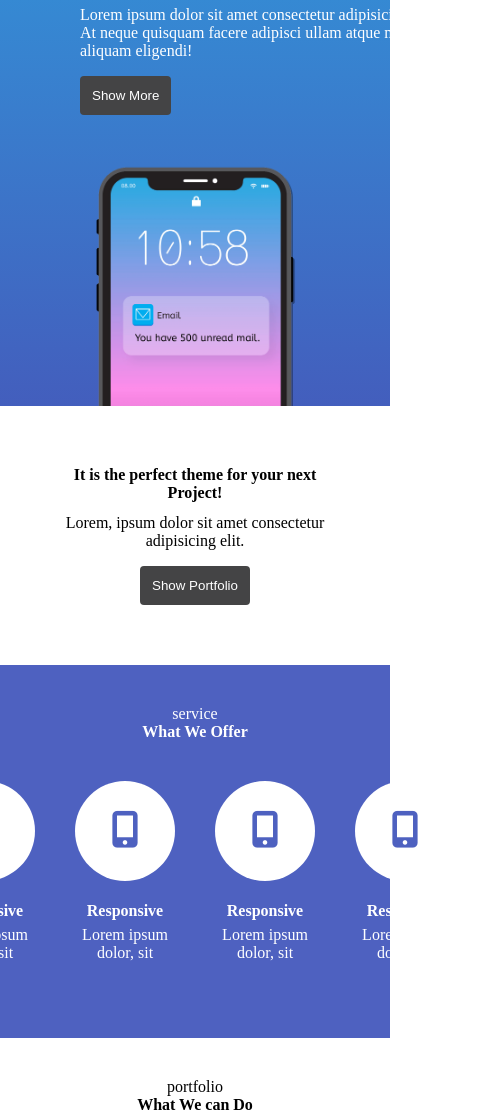
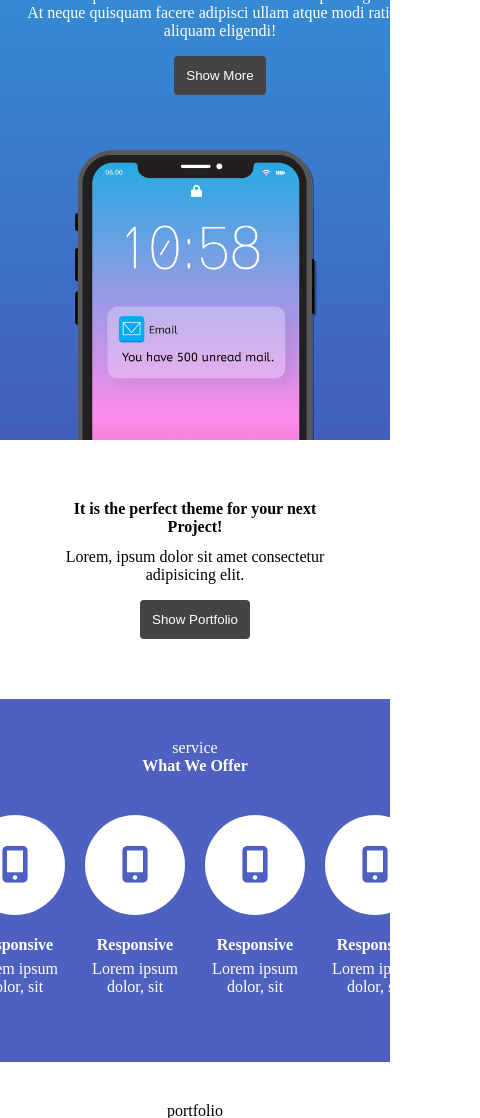
Before and after one commit to SANDBURG-inc/web-publishing-1, a plain HTML site: page index.html in a window 390 px wide. Shown: the part 132-1250 px from the top of the page, 480 px wide, since content can reach past the window. Drawn offline with Linux system fonts and the light colour scheme.

Commit message:
💄 반응형 및 버튼 호버 스타일 추가

```diff
--- a/css/main.css
+++ b/css/main.css
@@ -14,9 +14,13 @@ button {
     padding: 12px;
 }
 
+button:hover {
+    background-color: #333333;
+}
+
 .hero-wrap {
     width: 100%;
-    background: linear-gradient(#3197DA, #435EBD);
+    background: linear-gradient(#3197da, #435ebd);
     padding: 80px 80px 0px 80px;
 }
 
@@ -44,7 +48,7 @@ button {
 }
 
 .service-wrap {
-    background-color: #4E61C0;
+    background-color: #4e61c0;
     width: 100%;
     padding: 40px;
     color: white;
@@ -73,7 +77,7 @@ button {
 }
 
 .sElement-icon {
-    color: #4E61C0;
+    color: #4e61c0;
     font-size: 3.5cap;
 }
 
@@ -89,15 +93,20 @@ button {
 }
 
 .portfolio {
-    background-image: linear-gradient( rgba(0,0,0,0.4), rgba(0,0,0,0.4) ), url(../img/portfolio-1-1.jpg);
-    background-size : cover;
-    background-repeat : no-repeat;
-    background-position : center;
+    background-image: linear-gradient(rgba(0, 0, 0, 0.4), rgba(0, 0, 0, 0.4)), url(../img/portfolio-1-1.jpg);
+    background-size: cover;
+    background-repeat: no-repeat;
+    background-position: center;
     text-align: left;
     padding: 40px;
     height: 280px;
     width: 460px;
     color: white;
+    transition: transform 0.3s ease-in-out;
+}
+
+.portfolio:hover {
+    transform: scale(0.9);
 }
 
 .footer-wrap {
@@ -110,7 +119,7 @@ button {
 .icon-wrap {
     width: 80px;
     height: 80px;
-    background-color: #4E61C0;
+    background-color: #4e61c0;
     margin: 20px;
     border-radius: 1000px;
     display: flex;
@@ -122,15 +131,30 @@ button {
     font-size: 3cap;
 }
 
-@media screen and (max-width : 768px) {
+@media screen and (max-width: 768px) {
+    .hero-wrap {
+        padding: 60px 20px 0px 20px;
+    }
+
     .hero-content {
-        display: flex;
         flex-direction: column;
+        justify-content: center;
+        text-align: center;
+    }
+
+    .hero-body {
         margin: auto;
-        justify-content: center;
     }
+
     .hero-img {
+        width: 280px;
+        max-height: fit-content;
+        margin: auto;
         margin-top: 40px;
-        width: 100%;
+    }
+
+    .service-element {
+        margin: 10px;
+        margin-top: 40px;
     }
 }
```
